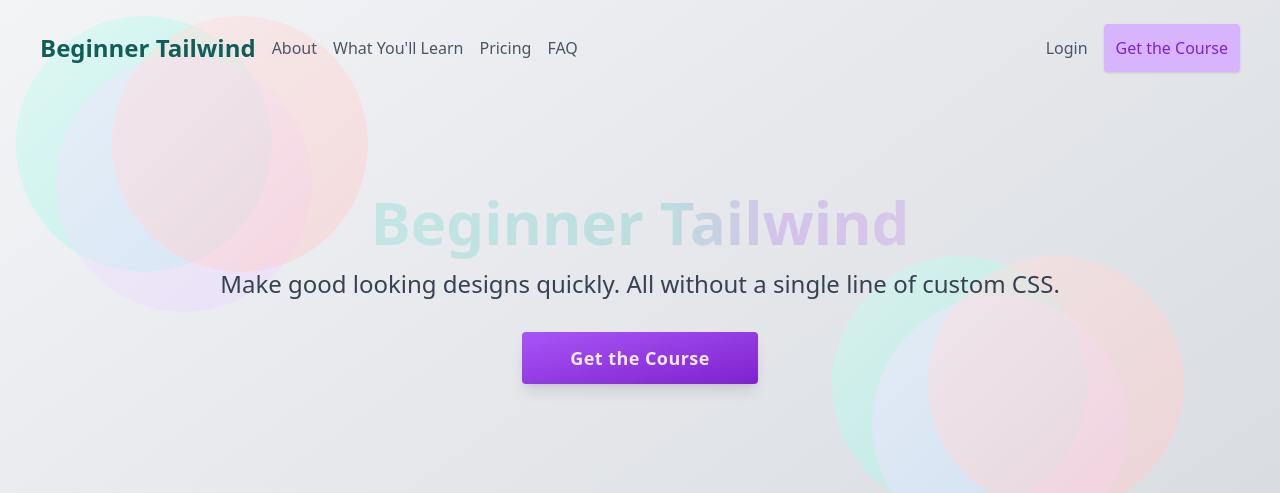
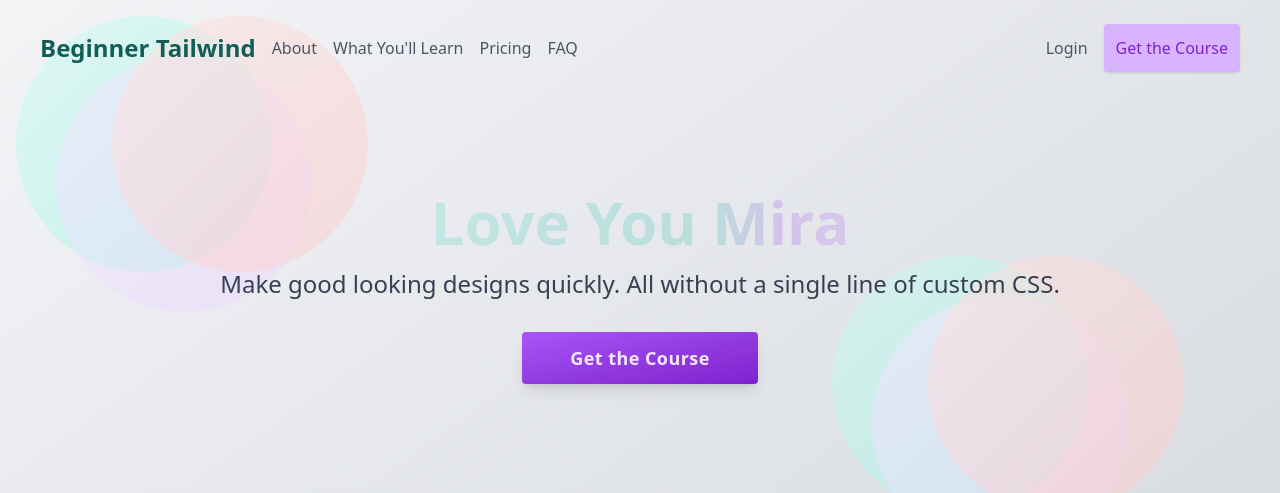
Before and after one commit to vladfullstack/gatsby-tailwind-v1, a Gatsby site: page / in a window 1280 px wide. Shown: the top 493 px of the page. Built offline with nearby package versions, Linux system fonts and the light colour scheme; Gatsby itself is replaced by a stand-in of ours; some packages are replaced by stand-ins of ours.

Commit message:
Maintailwind testing quick edit (#5)
squash and merge. After doing merge and rebase we did a quick edit on Maintailwind

```diff
--- a/src/components/Header.js
+++ b/src/components/Header.js
@@ -98,10 +98,10 @@ const Header = ({ siteTitle, siteDescription, menuLinks }) => (
         {/* <!-- heading --> */}
         <h1 className="opacity-20 font-fun mb-4 text-5xl lg:text-6xl font-extrabold">
           <span className="text-transparent bg-clip-text bg-gradient-to-r from-teal-400 to-teal-500">
-            Beginner{" "}
+            Love You{" "}
           </span>
           <span className="text-transparent bg-clip-text bg-gradient-to-r from-teal-500 via-purple-600 to-purple-500">
-            Tailwind
+            Mira
           </span>
         </h1>
 
```
